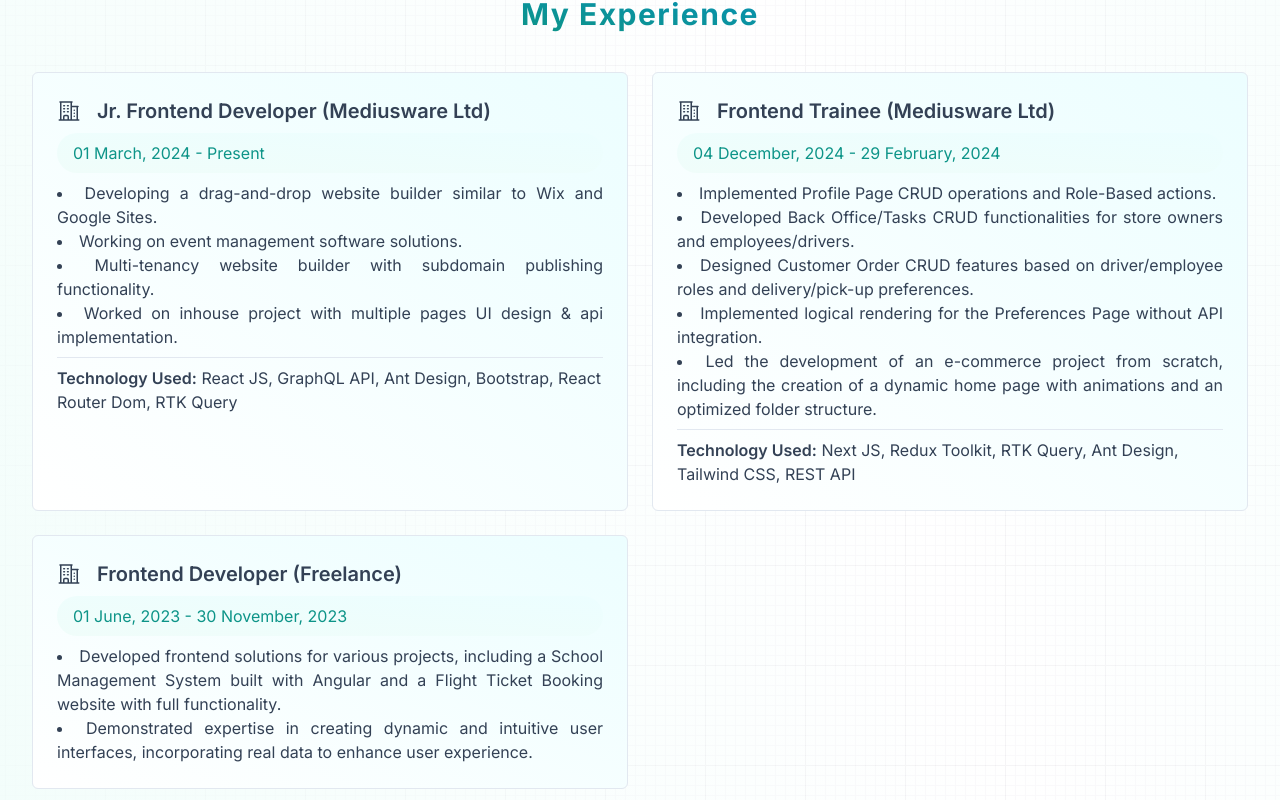
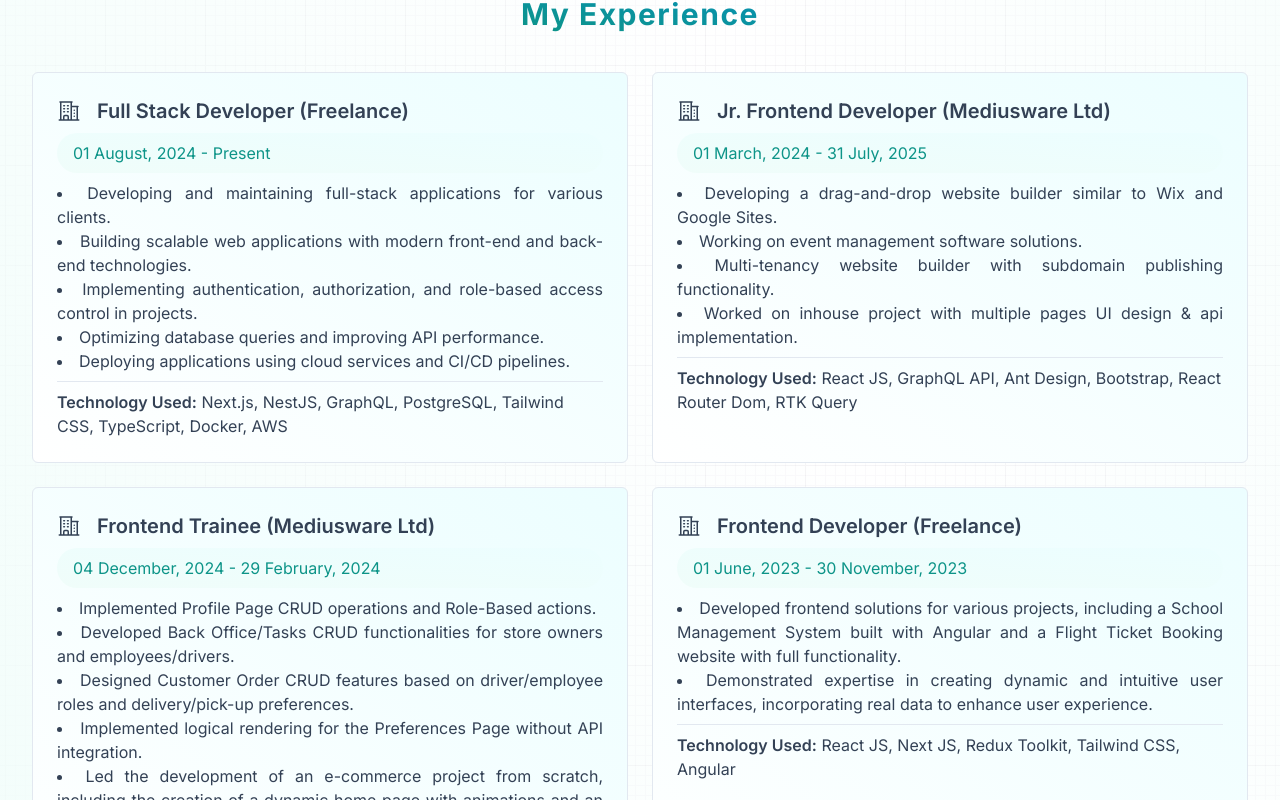
Before and after one commit to nadim-chowdhury/portfolio, a Next.js app: page / in a window 1280 px wide. Shown: the part 2240-3040 px from the top of the page. Built offline with nearby package versions, Linux system fonts and the light colour scheme.

Commit message:
experince updated

```diff
--- a/src/utls/demoData.js
+++ b/src/utls/demoData.js
@@ -432,8 +432,21 @@ export const projects = [
 
 export const experiences = [
   {
+    title: "Full Stack Developer (Freelance)",
+    date: "01 August, 2024 - Present",
+    tasks: [
+      "Developing and maintaining full-stack applications for various clients.",
+      "Building scalable web applications with modern front-end and back-end technologies.",
+      "Implementing authentication, authorization, and role-based access control in projects.",
+      "Optimizing database queries and improving API performance.",
+      "Deploying applications using cloud services and CI/CD pipelines.",
+    ],
+    techUsed:
+      "Next.js, NestJS, GraphQL, PostgreSQL, Tailwind CSS, TypeScript, Docker, AWS",
+  },
+  {
     title: "Jr. Frontend Developer (Mediusware Ltd)",
-    date: "01 March, 2024 - Present",
+    date: "01 March, 2024 - 31 July, 2025",
     tasks: [
       "Developing a drag-and-drop website builder similar to Wix and Google Sites.",
       "Working on event management software solutions.",
@@ -463,6 +476,6 @@ export const experiences = [
       "Developed frontend solutions for various projects, including a School Management System built with Angular and a Flight Ticket Booking website with full functionality.",
       "Demonstrated expertise in creating dynamic and intuitive user interfaces, incorporating real data to enhance user experience.",
     ],
-    techUsed: "",
+    techUsed: "React JS, Next JS, Redux Toolkit, Tailwind CSS, Angular",
   },
 ];
```
